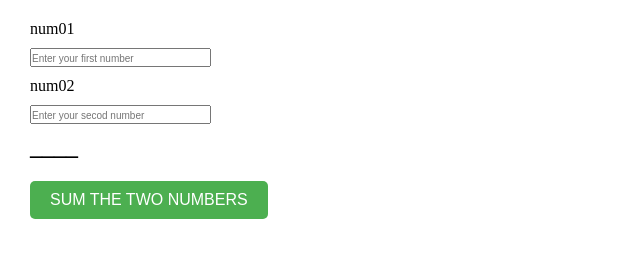
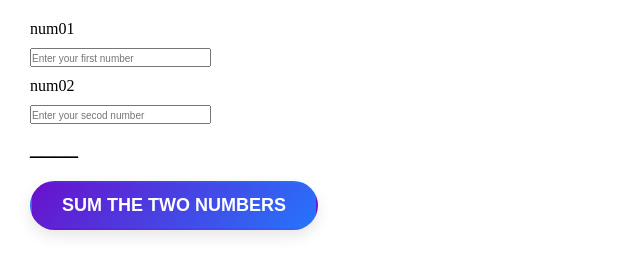
Before and after one commit to zeynabzeynalova/repo-for-22-february, a plain HTML site: page index.html in a window 1280 px wide. Shown: the whole page, without its empty margins (0-640 px from the left). Drawn offline with Linux system fonts and the light colour scheme.

Commit message:
ayayyaya

```diff
--- a/style.css
+++ b/style.css
@@ -32,8 +32,81 @@ input,label{
     box-shadow: 0 0 10px rgba(0, 0, 0, 0.2);
   }
 
-  /* Disabled Button */
-  .button:disabled {
-    background-color: #cccccc;
-    cursor: not-allowed;
+
+  /* Fun Button Style */
+.button {
+    padding: 12px 30px;
+    background: linear-gradient(45deg, #ff6b6b, #f06595); /* Gradient background */
+    color: white; /* White text */
+    border: 2px solid transparent;
+    border-radius: 50px; /* Rounded pill shape */
+    font-size: 18px;
+    font-weight: bold;
+    text-transform: uppercase; /* Uppercase text */
+    cursor: pointer;
+    box-shadow: 0 4px 10px rgba(0, 0, 0, 0.1); /* Soft shadow */
+    transition: all 0.3s ease-in-out;
   }
+
+/* Shiny Gradient Button Style */
+.button {
+    padding: 12px 30px;
+    background: linear-gradient(135deg, #6a11cb, #2575fc); /* Gradient from purple to blue */
+    color: white; /* White text */
+    border: 2px solid transparent;
+    border-radius: 30px; /* Rounded corners */
+    font-size: 18px;
+    font-weight: bold;
+    text-transform: uppercase; /* Uppercase text */
+    cursor: pointer;
+    position: relative;
+    overflow: hidden;
+    box-shadow: 0 6px 15px rgba(0, 0, 0, 0.1); /* Soft shadow */
+    transition: all 0.3s ease-in-out;
+  }
+
+  /* Shiny effect */
+  .button::before {
+    content: '';
+    position: absolute;
+    top: -50%;
+    left: -50%;
+    width: 200%;
+    height: 200%;
+    background: rgba(255, 255, 255, 0.4);
+    transform: rotate(45deg);
+    animation: shine 2s infinite;
+  }
+
+  /* Hover effect */
+  .button:hover {
+    transform: scale(1.05); /* Slightly enlarge the button */
+    box-shadow: 0 10px 20px rgba(0, 0, 0, 0.2); /* Bigger shadow */
+  }
+
+  /* Active effect */
+  .button:active {
+    transform: scale(0.98); /* Slightly shrink the button */
+  }
+
+  /* Focus effect */
+  .button:focus {
+    outline: none;
+    box-shadow: 0 0 0 3px rgba(255, 105, 149, 0.6); /* Pink glow on focus */
+  }
+
+  /* Shiny animation */
+  @keyframes shine {
+    0% {
+      left: -50%;
+      top: -50%;
+    }
+    50% {
+      left: 150%;
+      top: 150%;
+    }
+    100% {
+      left: -50%;
+      top: -50%;
+    }
+  }
```
